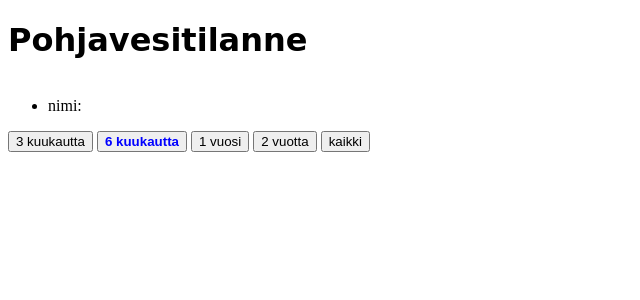
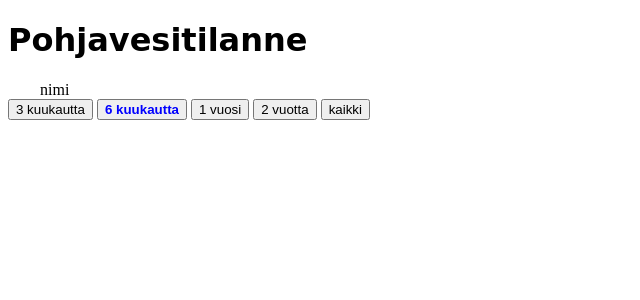
Before and after one commit to City-of-Helsinki/geowaterbed, a Django app: template app/templates/app/index.html in a window 1280 px wide. Shown: the top 300 px of the page, without its empty margins (0-640 px from the left). Run offline with Django 3.2, Linux system fonts and the light colour scheme; the template is opened without the code that fills it: values that come from a table or form of the project are taken from there, others are empty; data comes from the database, SQL or seed files in the repository; some libraries are stand-ins or nearby versions.

Commit message:
Tweaking address list layout

```diff
--- a/app/static/app/app.css
+++ b/app/static/app/app.css
@@ -1,3 +1,12 @@
+
+ul {
+    margin: 0 1em;
+    padding: 0 1em;
+}
+
+li {
+    list-style-type: none;
+}
 
 h1 { font-family: "Comic Sans MS", "Comic Sans", cursive; }
 
--- a/app/static/app/app.js
+++ b/app/static/app/app.js
@@ -29,8 +29,8 @@ function respond() {
             var top_halves_width = width / 2;
 
             $("#app").toggleClass('mobile', false).css('max-width', '90%');
-            $("#container").css({'width': width, 'max-width' : '90%', 'max-height' : '30em'});
-            $('#map').css({'height':height, 'width': width, 'max-width' : '40%', 'max-height' : '32em'});
+            $("#container").css({'width': width, 'max-width' : '100%', 'max-height' : '30em'});
+            $('#map').css({'height':height, 'width': width, 'max-width' : '60%', 'max-height' : '32em'});
             $('#observators').css({'height':"24em", 'width': width, 'max-width' : '40%', 'max-height' : '32em'});
             window.requestAnimationFrame(function () {
                chart_reflow();
--- a/app/templates/app/index.html
+++ b/app/templates/app/index.html
@@ -23,8 +23,10 @@
         <div id="observators">
         <ul>
             {% for obs in observators %}
-                <li>{{ obs.name }}:
-                    {{ obs.address|default:"" }}</li>
+                <li>
+                    {% if obs.address %}{{ obs.address }}
+                    {% else %}{{ obs.name }}{% endif %}
+                </li>
             {% endfor %}
         </ul>
         </div>
```
